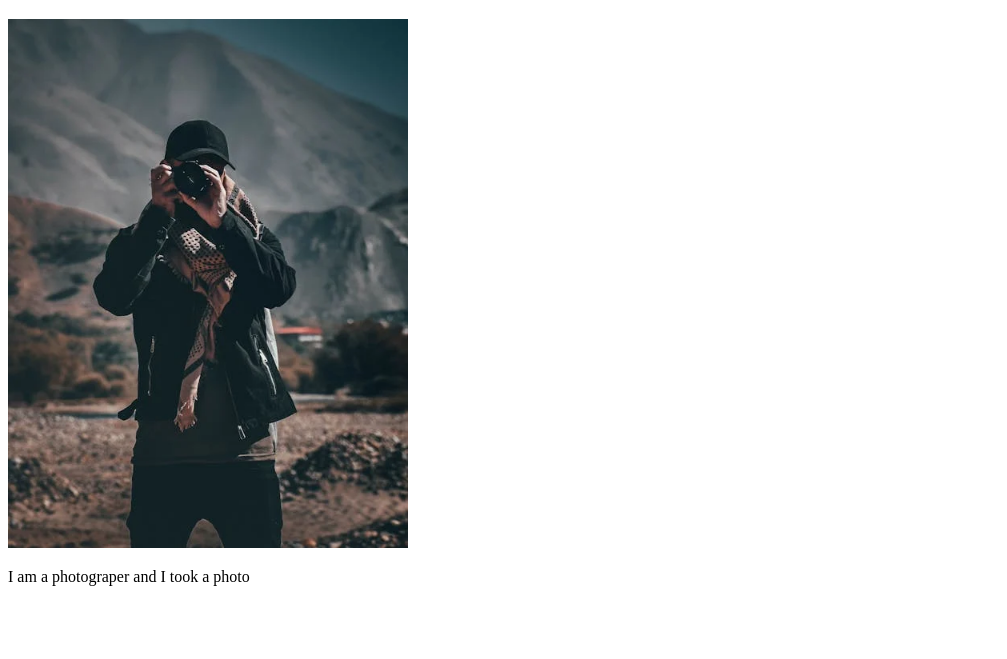
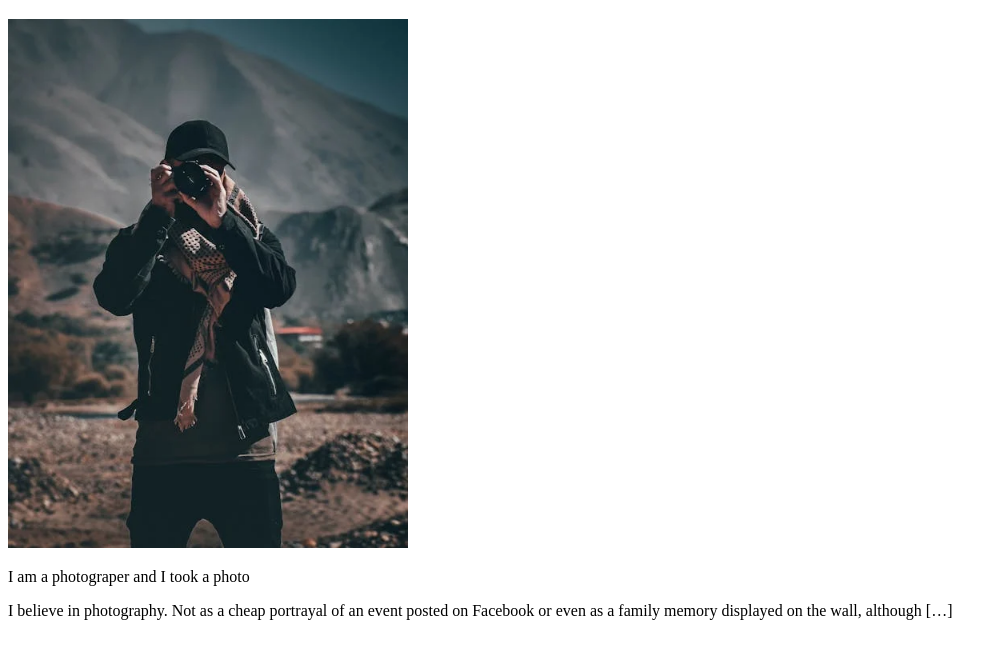
Before and after one commit to VISHAL90034/project-1, a plain HTML site: page index.html in a window 1280 px wide. Shown: the part 61-720 px from the top of the page, without its empty margins (0-1007 px from the left). Drawn offline with Linux system fonts and the light colour scheme.

Commit message:
added para

```diff
--- a/index.html
+++ b/index.html
@@ -10,6 +10,7 @@
 
    <img width="400px" src="IMAGE.webp" alt="">
    <p>I am a photograper and I took a photo</p>
+   <p>I believe in photography. Not as a cheap portrayal of an event posted on Facebook or even as a family memory displayed on the wall, although […]</p>
 
 </body>
 </html>
```
